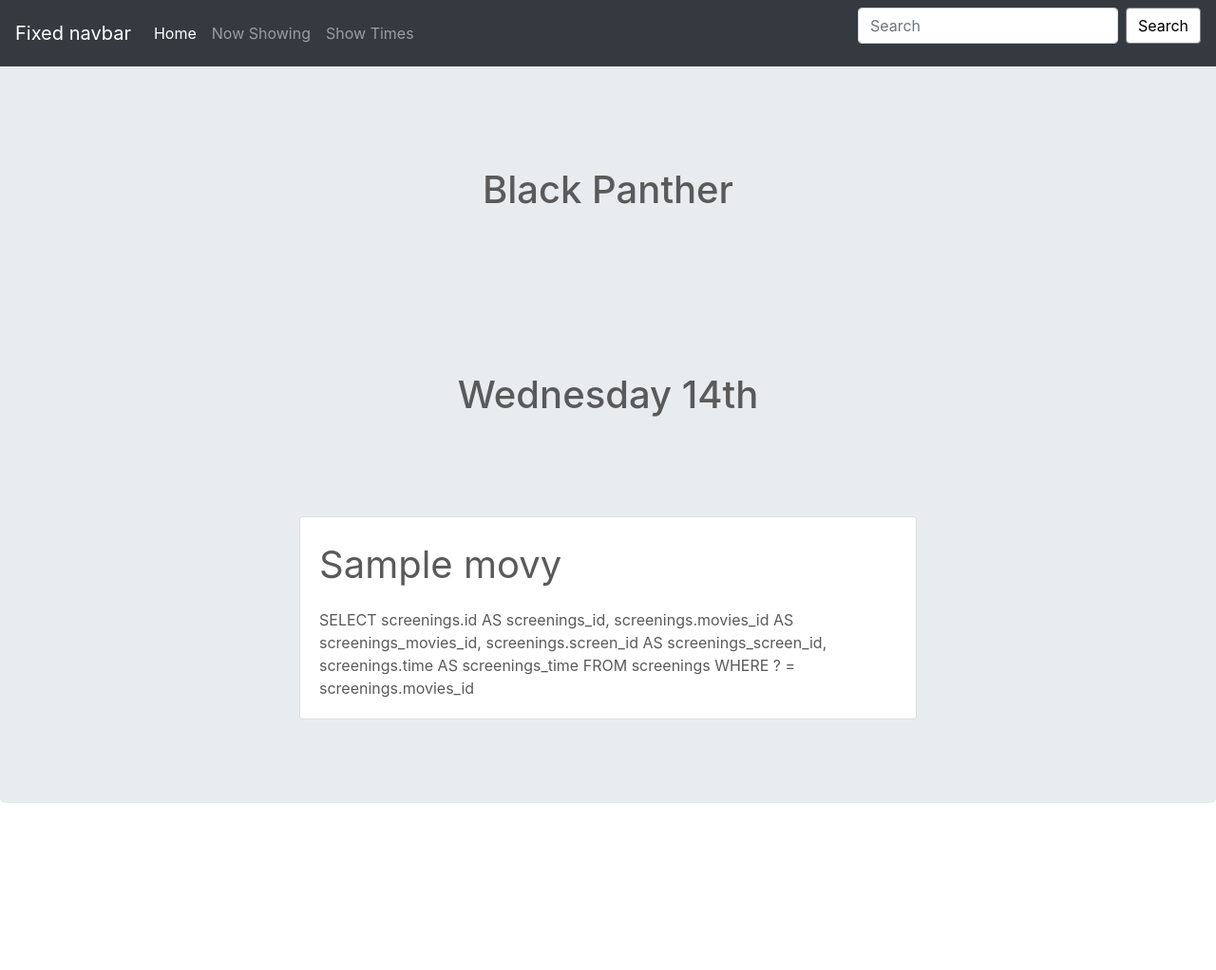
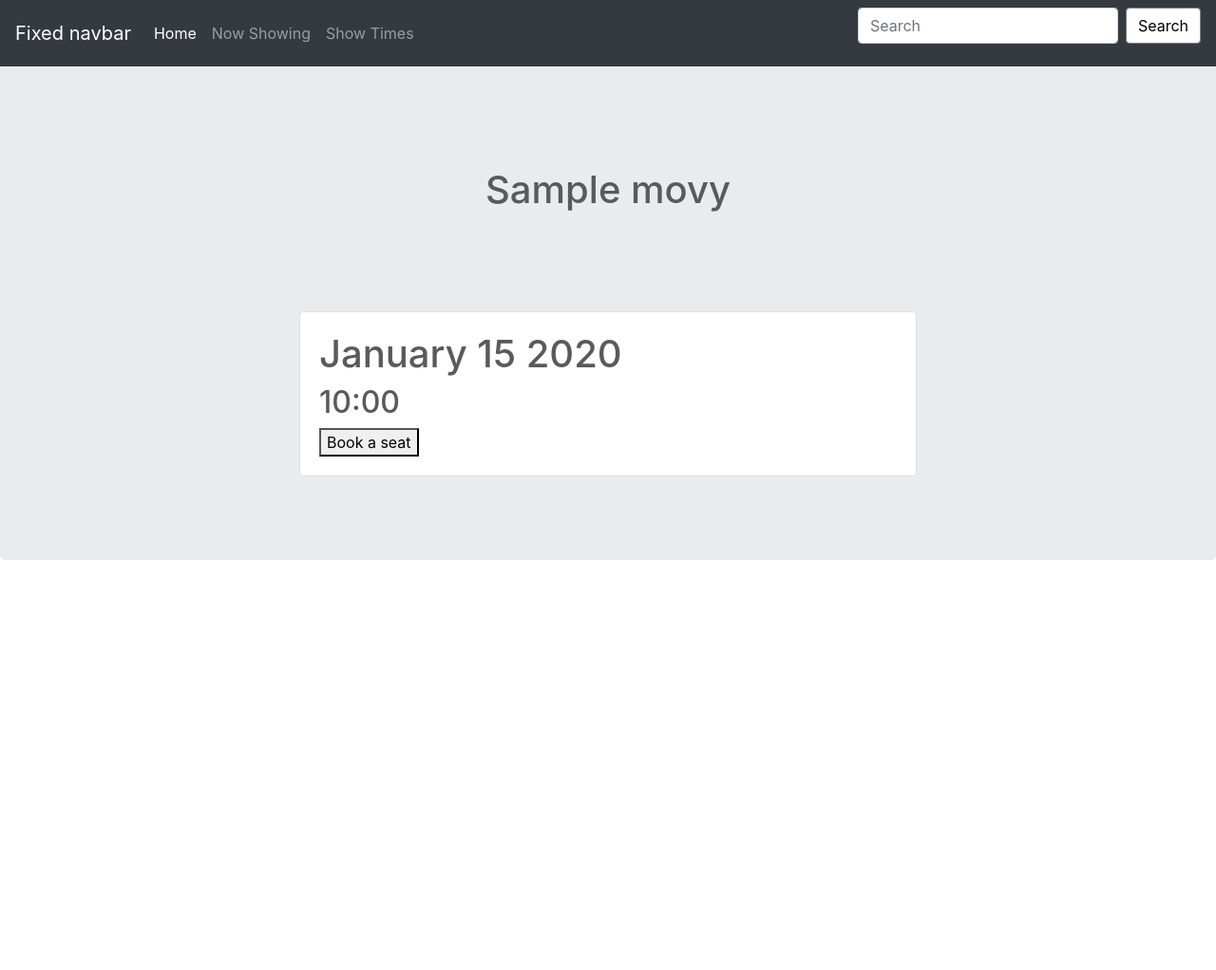
Before and after one commit to LuciaCG/Bluebird, a Flask app: template app/templates/showtimes.html in a window 1280 px wide. Shown: the top 1022 px of the page at 95% size. Run offline with Flask 2, Linux system fonts and the light colour scheme; the template is opened without the code that fills it: values that come from a table or form of the project are taken from there, others are empty; tables that the repository leaves empty hold one stand-in row (values such as "Sample post"); parts of the project's set-up code (start-up, migrations or seed data) failed here and were passed over; some libraries are stand-ins or nearby versions.

Commit message:
Pete and Dom working on the showtimes page and we made it dynamic. Next time on SE is book a seat

```diff
--- a/app/__init__.py
+++ b/app/__init__.py
@@ -7,4 +7,6 @@ db = SQLAlchemy(app)
 
 app.static_folder = 'static'
 
+app.secret_key = 'anything'
+
 from app import views, models
--- a/app/templates/base.html
+++ b/app/templates/base.html
@@ -17,14 +17,14 @@
 
 <body>
   <nav class="navbar navbar-expand-md navbar-dark fixed-top bg-dark">
-    <a class="navbar-brand" href="/">Fixed navbar</a>
+    <a class="navbar-brand" href="/home">Fixed navbar</a>
     <button class="navbar-toggler" type="button" data-toggle="collapse" data-target="#navbarCollapse" aria-controls="navbarCollapse" aria-expanded="false" aria-label="Toggle navigation">
       <span class="navbar-toggler-icon"></span>
     </button>
     <div class="collapse navbar-collapse" id="navbarCollapse">
       <ul class="navbar-nav mr-auto">
         <li class="nav-item active">
-          <a class="nav-link" href="/">Home <span class="sr-only">(current)</span></a>
+          <a class="nav-link" href="/home">Home <span class="sr-only">(current)</span></a>
         </li>
         <li class="nav-item">
           <a class="nav-link" href="/nowshowing">Now Showing</a>
--- a/app/templates/nowshowing.html
+++ b/app/templates/nowshowing.html
@@ -66,7 +66,10 @@
             </script>
             <div class="d-flex justify-content-between align-items-center">
               <div class="btn-group">
-                <p><a class="btn btn-sm btn-outline-secondary" href="/showtimes" role="button">View Times and Tickets</a></p>
+                <form method="post">
+                <!-- <p><a class="btn btn-sm btn-outline-secondary" href="/showtimes" input type="submit" name="submit" value=1>View Times and Tickets</a></p> -->
+                <button name="subject" type="submit" value="{{movie.id}}">Get Times and Tickets</button>
+                </form>
               </div>
               <small class="text-muted">9 mins</small>
             </div>
--- a/app/templates/showtimes.html
+++ b/app/templates/showtimes.html
@@ -4,55 +4,30 @@
 
 <section class="jumbotron text-center">
   <div class="container">
-    <h1 class="jumbotron-heading">Black Panther</h1>
+    <h1 class="jumbotron-heading">{{movieName.movieTitle}}</h1>
   </div>
 </section>
 
-<section class="jumbotron text-center">
-  <div class="container">
-    <h1 class="jumbotron-heading">Wednesday 14th</h1>
-  </div>
-</section>
+<div class="container">
+  {% for movie in screenings %}
 
-{% for movie in movies %}
 
-<div class="container">
   <div class="row">
+      <!-- <h1>{{movie.time.strftime('%B %d %Y')  }}</h1> -->
     <div class="col-md-12">
       <div class="card mb-4 box-shadow">
         <div class="card-body">
-          <p class="card-text" id="nowShowingTitle"><a class = "modal-pointer" data-toggle="modal" data-target="#{{movie.id}}">{{movie.movieTitle}}</a></p>
-          <p class="card-text" id="{{movie.movieTitle}}">{{movie.screening}} </p>
+          <h1>{{movie.time.strftime('%B %d %Y')  }}</h1>
+          <h2>{{movie.time.strftime('%-H:00')  }}</h2>
+          <button name="bookSeat" type="submit" value="{{movie.id}}">Book a seat</button>
 
         </div>
       </div>
     </div>
   </div>
+  {% endfor %}
+
 </div>
-
- <!--
-<div class = "container">
-  <div class="row">
-    <div class="col-md-12">hello</div>
-    <div class="col-md-12">{{movie.screening}}</div>
-    <div class="col-md-12">{{movie.screening}}</div>
-  </div>
-</div>
-
--->
-{% endfor %}
-
-
-
-
-
-
-
-
-
-
-
-
 
 
 {% endblock %}
```
Also changed, not shown: app/views.py (+42 -9 lines).
